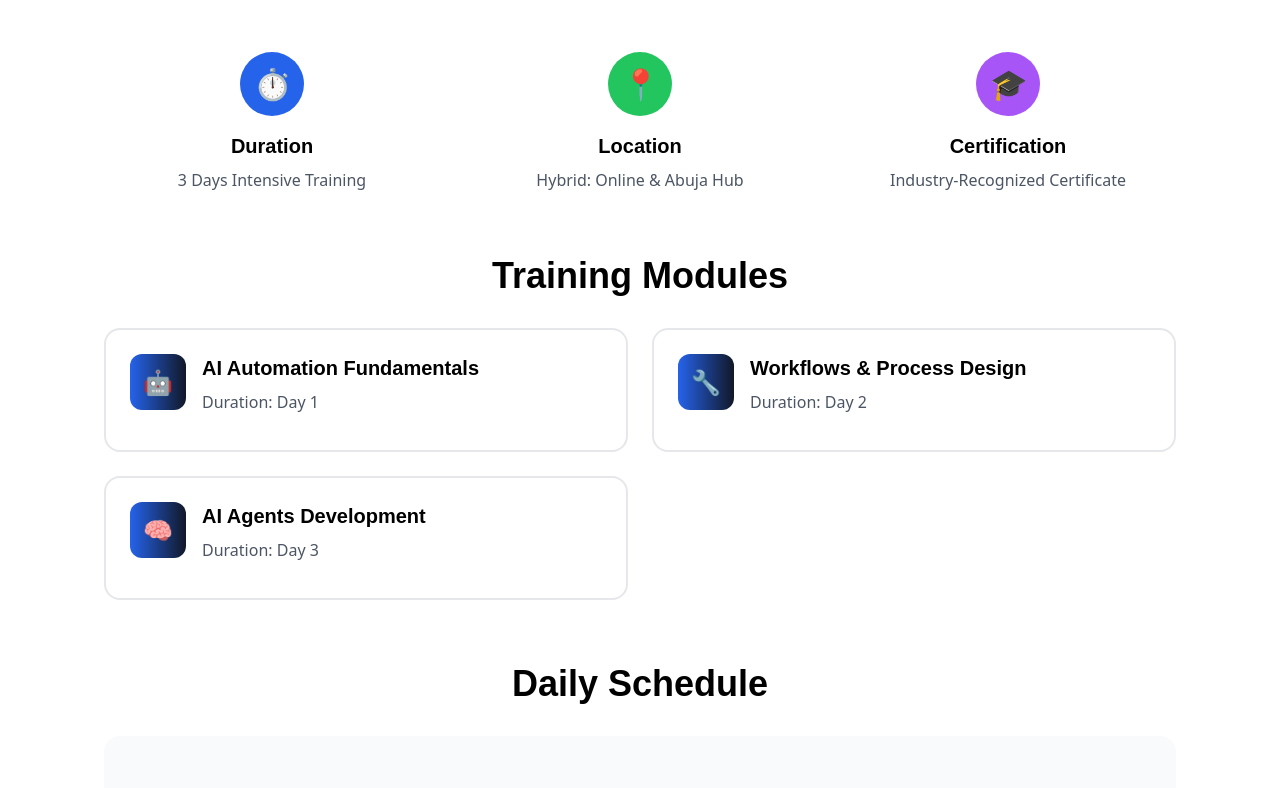
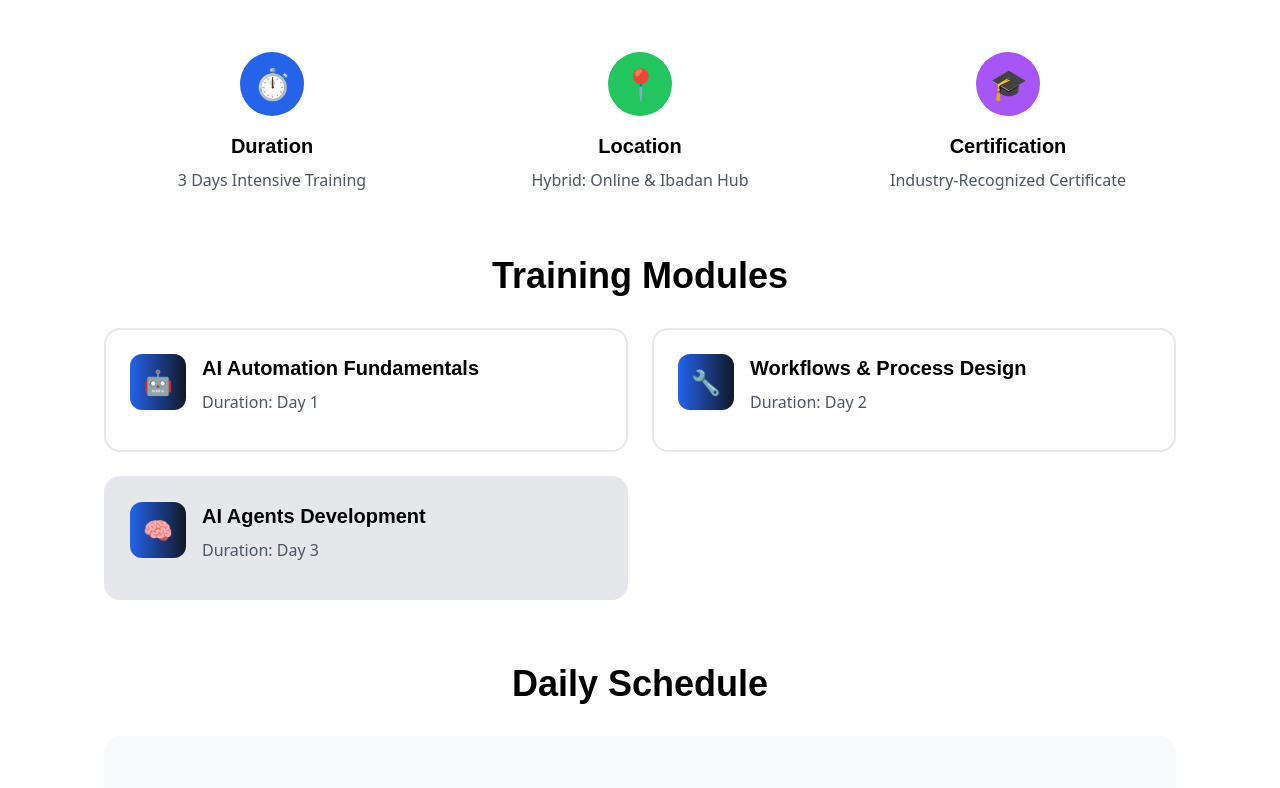
Before and after one commit to oladim/nexit, a React (Create React App) app: page /automation in a window 1280 px wide. Shown: the part 432-1220 px from the top of the page. Built offline with nearby package versions, Linux system fonts and the light colour scheme.

Commit message:
fixes to automation and landing pages

```diff
--- a/src/components/AutomationPage.js
+++ b/src/components/AutomationPage.js
@@ -9,21 +9,24 @@ function AutomationTraining() {
       title: "AI Automation Fundamentals",
       duration: "Day 1",
       icon: "🤖",
-      topics: ["AI Automation Overview", "Use Cases & Applications", "Automation Strategy & Planning"]
+      topics: ["AI Automation Overview", "Use Cases & Applications", "Automation Strategy & Planning"],
+      isAvailable: true,
     },
     {
       id: 2,
       title: "Workflows & Process Design",
       duration: "Day 2",
       icon: "🔧",
-      topics: ["Workflow Architecture", "Process Mapping", "Automation Tools & Platforms"]
+      topics: ["Workflow Architecture", "Process Mapping", "Automation Tools & Platforms"],
+      isAvailable: true,
     },
     {
       id: 3,
       title: "AI Agents Development",
       duration: "Day 3",
       icon: "🧠",
-      topics: ["Building AI Agents", "Agent Integration", "Deployment & Optimization"]
+      topics: ["Building AI Agents", "Agent Integration", "Deployment & Optimization"],
+      isAvailable: false,
     }
   ];
 
@@ -88,7 +91,7 @@ function AutomationTraining() {
               <span className="text-3xl">📍</span>
             </div>
             <h3 className="font-poppins font-semibold text-lg sm:text-xl mb-2">Location</h3>
-            <p className="text-gray-600 text-sm sm:text-base">Hybrid: Online & Abuja Hub</p>
+            <p className="text-gray-600 text-sm sm:text-base">Hybrid: Online & Ibadan Hub</p>
           </div>
           <div className="text-center sm:col-span-2 lg:col-span-1">
             <div className="w-16 h-16 bg-purple-500 rounded-full flex items-center justify-center mx-auto mb-4">
@@ -107,9 +110,9 @@ function AutomationTraining() {
               <div
                 key={module.id}
                 onClick={() => setSelectedModule(module.id === selectedModule ? null : module.id)}
-                className="bg-white border-2 border-gray-200 rounded-2xl p-4 sm:p-6 hover:border-blue-600 cursor-pointer transition-all"
+                className={`${!module.isAvailable ? "cursor-not-allowed bg-gray-200" : "bg-white"} border-2 border-gray-200 rounded-2xl p-4 sm:p-6 hover:border-blue-600 cursor-pointer transition-all`}
               >
-                <div className="flex items-start gap-3 sm:gap-4">
+                <div className={` flex items-start gap-3 sm:gap-4`}>
                   <div className="w-12 h-12 sm:w-14 sm:h-14 bg-gradient-to-r from-blue-600 to-gray-900 rounded-xl flex items-center justify-center flex-shrink-0">
                     <span className="text-xl sm:text-2xl">{module.icon}</span>
                   </div>
@@ -126,6 +129,11 @@ function AutomationTraining() {
                             </li>
                           ))}
                         </ul>
+                        <div className='pt-3'>
+                        <button onClick={() => console.log("clikced")} disabled={!module.isAvailable} className={`${module.isAvailable ? " bg-blue-600 hover:bg-blue-700" : "bg-slate-500 hover:bg-slate-600"}  text-white rounded-lg px-4 sm:px-6 py-2  text-sm sm:text-base`}>
+                          Enroll
+                        </button>
+                        </div>
                       </div>
                     )}
                   </div>
--- a/src/components/Landing.js
+++ b/src/components/Landing.js
@@ -235,7 +235,7 @@ function Landing() {
           <h1 className="font-poppins font-semibold text-3xl sm:text-4xl md:text-5xl lg:text-[56px] leading-tight lg:leading-[67.2px] align-middle tracking-normal max-w-full lg:max-w-[653px] opacity-100 rotate-0">
             Discover, Train, <br /> and Recruit Top Talent <br /> Seamlessly
           </h1>
-          <p className="font-poppins font-normal text-base sm:text-lg leading-relaxed lg:leading-[27px] align-middle tracking-normal max-w-full lg:max-w-[542px] opacity-100 rotate-0">
+          <p className="animate-pulse font-poppins font-normal text-base sm:text-lg leading-relaxed lg:leading-[27px] align-middle tracking-normal max-w-full lg:max-w-[542px] opacity-100 rotate-0">
             Secure your future in AI automation by using our platform
             to go from initial screening to job placement through intelligent assessments,
             certified training, and verified talent matching.
@@ -244,12 +244,12 @@ function Landing() {
           {/* Buttons */}
           <div className="flex gap-4 lg:gap-[19px] opacity-100 rotate-0">
             <button
-              className="w-full sm:w-[144px] h-[56px] opacity-100 rotate-0 px-[16px] py-[10px] rounded-[8px] bg-gradient-to-r from-[#007BFF] to-[#1C1F2A] animate-bounce transition duration-300 hover:scale-105 shadow-lg"
+              className="w-full sm:w-[144px] h-[56px] opacity-100 rotate-0 px-[16px] py-[10px] rounded-[8px] bg-gradient-to-r from-[#007BFF] to-[#1C1F2A] transition duration-300 hover:scale-105 shadow-lg"
               onClick={() => {navigate("/automation")}}
               style={{ animationDuration: "1.5s" }}
             >
               <p className="w-full  opacity-100 rotate-0 font-poppins font-medium text-[16px] leading-[16px] tracking-[0.4px] text-center align-middle text-[#FAFAFA] flex items-center justify-center gap-2">
-                <span className="inline-block animate-pulse">🚀</span>
+                <span className="inline-block">🚀</span>
                 Get Started
               </p>
             </button>
```
